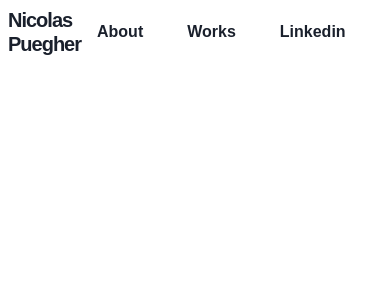
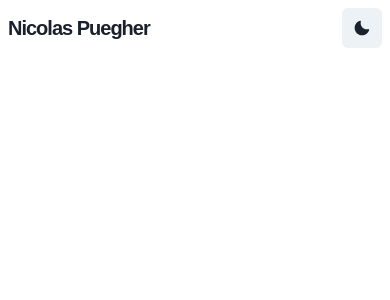
Before and after one commit to nicoPuegher/portfolio, a React (Vite) app: page / in a window 390 px wide. Shown: the top 300 px of the page. Built offline with nearby package versions, Linux system fonts and the light colour scheme.

Commit message:
Hide navbar menu component on mobile and show it on tablet+

```diff
--- a/src/layouts/navbar/menu.jsx
+++ b/src/layouts/navbar/menu.jsx
@@ -4,7 +4,11 @@ import { ButtonGroup, Button } from '@chakra-ui/react';
 
 export default function Menu() {
 	return (
-		<ButtonGroup variant="ghost" spacing="3">
+		<ButtonGroup
+			display={{ base: 'none', md: 'flex' }}
+			variant="ghost"
+			spacing="3"
+		>
 			<Button>About</Button>
 			<Button>Works</Button>
 			<Button>Linkedin</Button>
```
